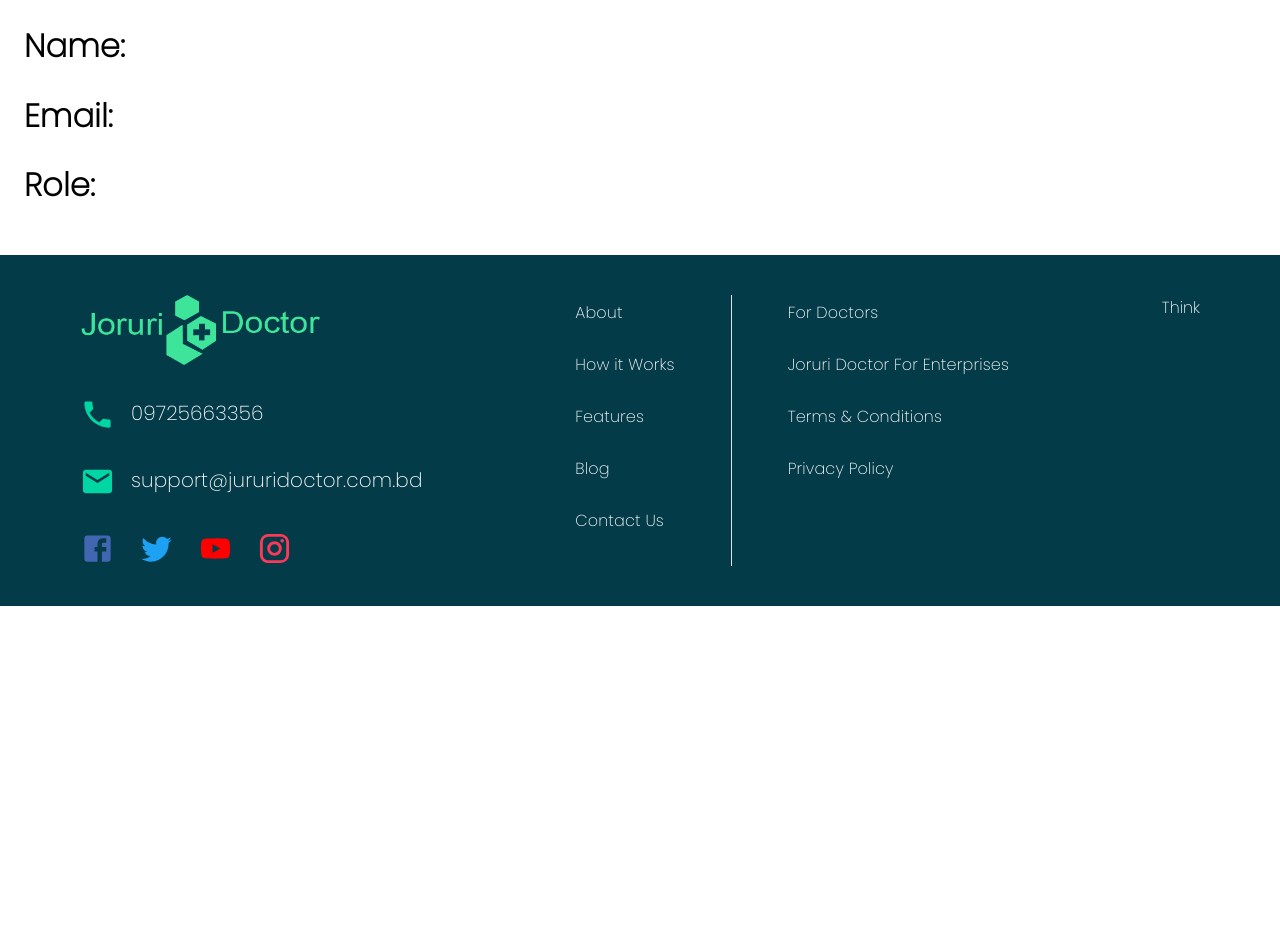
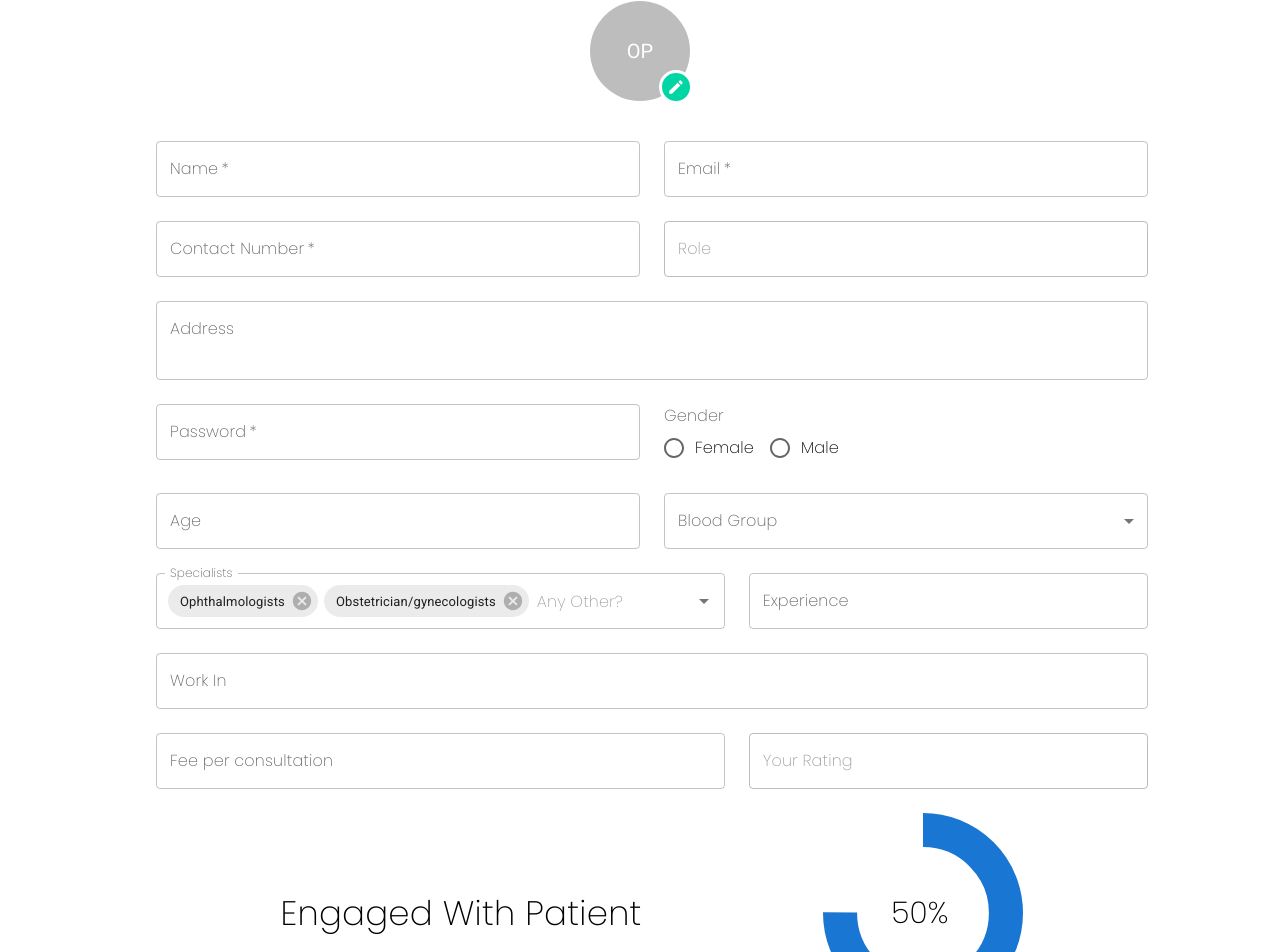
Before and after one commit to sajid73/joruriDoctor-client, a React (Create React App) app: page /test in a window 1280 px wide. Shown: the part 136-1088 px from the top of the page. Before the commit the page ends 800 px from the top, so only its background shows below. Built offline with nearby package versions, Linux system fonts and the light colour scheme.

Commit message:
Profile Layout Done

```diff
--- a/src/components/DemoData/HomeData.js
+++ b/src/components/DemoData/HomeData.js
@@ -1,5 +1,3 @@
-
-
 export const items = [
   {
     name: "LED BY PASSIONATE EXPERTS",
@@ -19,24 +17,42 @@ export const items = [
   },
 ];
 
-
 export const stepsData = [
   {
     id: 1,
     title: "Search your doctor",
     desc: "Search your doctor by specialty or doctor name. Choose the right doctor for you by viewing their profile, rating & experience.",
-    icon: 'glass'
+    icon: "glass",
   },
   {
     id: 2,
     title: "Consult live on VideoCall",
     desc: "Once you pay the required doctor fee, you will be joined to the queue. Doctor will make a secured video call to do the consultation.",
-    icon: 'video'
+    icon: "video",
   },
   {
     id: 3,
     title: "Instant Prescription",
     desc: "Once the video consultation is complete, the doctor will upload the prescription. You can download the prescription immediately or later.",
-    icon: 'prescription'
+    icon: "prescription",
   },
 ];
+
+export const speci = [
+  "Allergists",
+  "Dermatologists",
+  "Ophthalmologists",
+  "Obstetrician/gynecologists",
+  "Cardiologists",
+  "Endocrinologists",
+  "Gastroenterologists",
+  "Nephrologists",
+  "Urologists",
+  "Pulmonologists",
+  "Otolaryngologists",
+  "Neurologists",
+  "Psychiatrists",
+  "Oncologists",
+  "Radiologists",
+  "Rheumatologists",
+];
--- a/src/components/common/Profile/ProfileDetails.jsx
+++ b/src/components/common/Profile/ProfileDetails.jsx
@@ -1,15 +1,218 @@
+import EditIcon from "@mui/icons-material/Edit";
+import {
+  Autocomplete,
+  Avatar,
+  Badge,
+  Box,
+  CircularProgress,
+  Container,
+  FormControl,
+  FormControlLabel,
+  FormLabel,
+  Grid,
+  IconButton,
+  InputLabel,
+  MenuItem,
+  Radio,
+  RadioGroup,
+  Select,
+  Stack,
+  TextField,
+  Typography
+} from "@mui/material";
 import { useContext } from "react";
 import { AppContext } from "../../../states/app.context";
+import { speci } from "../../DemoData/HomeData";
 
 const ProfileDetails = () => {
   const { user } = useContext(AppContext);
-  console.log(user);
-  return <div>{user ? <div>
-    <h1>Name: {user.name}</h1>
-    <h1>Email: {user.email}</h1>
-    <h1>Role: {user.role}</h1>
 
-  </div> : <h1>Edit Profile</h1>}</div>;
+  return (
+    <div>
+      {user ? (
+        <Container>
+          <form noValidate autoComplete="off">
+            <Stack direction={"column"} alignItems="center" spacing={2}>
+              <Badge
+                overlap="circular"
+                anchorOrigin={{ vertical: "bottom", horizontal: "right" }}
+                badgeContent={
+                  <IconButton
+                    aria-label="delete"
+                    size="small"
+                    sx={{
+                      border: "solid",
+                      bgcolor: "#00D6A3",
+                      color: "white",
+                      "&:hover": {
+                        color: "white",
+                        bgcolor: "#033b4a",
+                        borderColor: "#033b4a",
+                      },
+                    }}
+                  >
+                    <EditIcon fontSize="inherit" />
+                  </IconButton>
+                }
+              >
+                <Avatar alt="Profile Picture" sx={{ width: 100, height: 100 }}>
+                  OP
+                </Avatar>
+              </Badge>
+
+              <Grid
+                container
+                rowSpacing={3}
+                px={10}
+                columnSpacing={{ xs: 1, sm: 2, md: 3 }}
+              >
+                <Grid item xs={6}>
+                  <TextField
+                    fullWidth
+                    label="Name"
+                    value={user.name}
+                    required
+                  />
+                </Grid>
+                <Grid item xs={6}>
+                  <TextField
+                    fullWidth
+                    label="Email"
+                    value={user.email}
+                    type={"email"}
+                    required
+                  />
+                </Grid>
+                <Grid item xs={6}>
+                  <TextField fullWidth label="Contact Number" required />
+                </Grid>
+                <Grid item xs={6}>
+                  <TextField
+                    disabled
+                    fullWidth
+                    label="Role"
+                    value={user.role}
+                  />
+                </Grid>
+                <Grid item xs={12}>
+                  <TextField fullWidth label="Address" multiline rows={2} />
+                </Grid>
+                <Grid item xs={6}>
+                  <TextField
+                    required
+                    fullWidth
+                    label="Password"
+                    type="password"
+                  />
+                </Grid>
+                <Grid item xs={6}>
+                  <FormControl>
+                    <FormLabel>Gender</FormLabel>
+                    <RadioGroup row>
+                      <FormControlLabel
+                        value="female"
+                        control={<Radio />}
+                        label="Female"
+                      />
+                      <FormControlLabel
+                        value="male"
+                        control={<Radio />}
+                        label="Male"
+                      />
+                    </RadioGroup>
+                  </FormControl>
+                </Grid>
+                <Grid item xs={6}>
+                  <TextField fullWidth label="Age" />
+                </Grid>
+                <Grid item xs={6}>
+                  <FormControl fullWidth>
+                    <InputLabel>Blood Group</InputLabel>
+                    <Select>
+                      <MenuItem value={"A+"}>A+</MenuItem>
+                      <MenuItem value={"B+"}>B+</MenuItem>
+                      <MenuItem value={"A-"}>A-</MenuItem>
+                      <MenuItem value={"B-"}>B-</MenuItem>
+                      <MenuItem value={"O+"}>O+</MenuItem>
+                      <MenuItem value={"O-"}>O-</MenuItem>
+                      <MenuItem value={"AB+"}>AB+</MenuItem>
+                      <MenuItem value={"AB-"}>AB-</MenuItem>
+                    </Select>
+                  </FormControl>
+                </Grid>
+                <Grid item xs={7}>
+                  <Autocomplete
+                    multiple
+                    limitTags={2}
+                    options={speci}
+                    getOptionLabel={(option) => option}
+                    defaultValue={[speci[2], speci[3]]}
+                    renderInput={(params) => (
+                      <TextField
+                        {...params}
+                        label="Specialists"
+                        placeholder="Any Other?"
+                      />
+                    )}
+                  />
+                </Grid>
+                <Grid item xs={5}>
+                  <TextField fullWidth label="Experience" type={"number"} />
+                </Grid>
+                <Grid item xs={12}>
+                  <TextField fullWidth label="Work In" />
+                </Grid>
+                <Grid item xs={7}>
+                  <TextField
+                    fullWidth
+                    label="Fee per consultation"
+                    type={"number"}
+                  />
+                </Grid>
+                <Grid item xs={5}>
+                  <TextField fullWidth label="Your Rating" disabled />
+                </Grid>
+                <Grid item xs={12}>
+                  <Box
+                    sx={{
+                      display: "flex",
+                      justifyContent: "space-evenly",
+                      alignItems: "center",
+                    }}
+                  >
+                    <Typography variant="h4">Engaged With Patient</Typography>
+                    <Box
+                      display="flex"
+                      justifyContent="center"
+                      alignItems="center"
+                    >
+                      <Box
+                        sx={{
+                          position: "relative",
+                          left: 125,
+                          fontSize: 30,
+                        }}
+                      >
+                        50%
+                      </Box>
+                      <CircularProgress
+                        variant="determinate"
+                        value={75}
+                        thickness="7.5"
+                        size={200}
+                      />
+                    </Box>
+                  </Box>
+                </Grid>
+              </Grid>
+            </Stack>
+          </form>
+        </Container>
+      ) : (
+        <h1>Edit Profile</h1>
+      )}
+    </div>
+  );
 };
 
 export default ProfileDetails;
```
